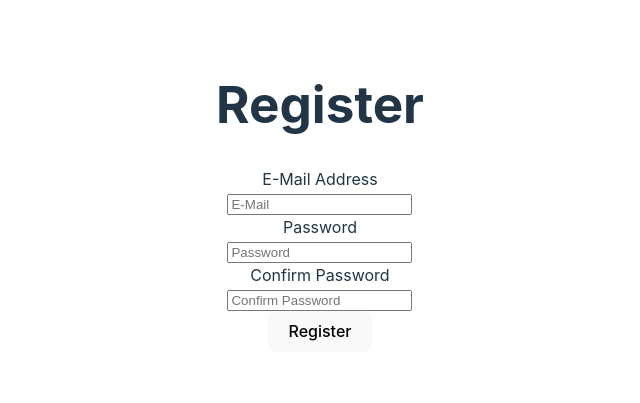
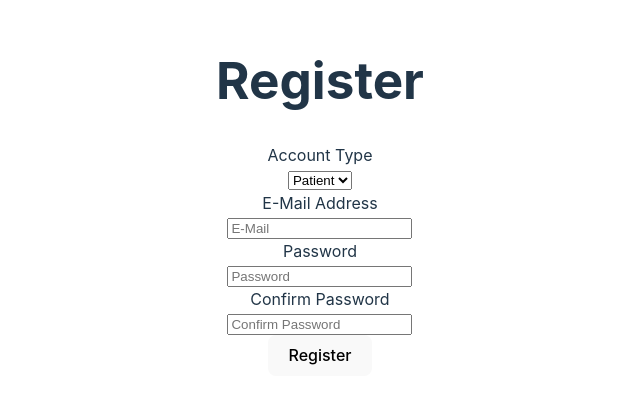
Before and after one commit to eduhaidu/diagnosis_app, a React (Vite) app in the folder diagnosisapp/: page /register in a window 1280 px wide. Shown: the part 203-606 px from the top of the page, without its empty margins (320-960 px from the left). Built offline with nearby package versions, Linux system fonts and the light colour scheme.

Commit message:
updated register card

```diff
--- a/diagnosisapp/src/components/RegisterCard.jsx
+++ b/diagnosisapp/src/components/RegisterCard.jsx
@@ -3,6 +3,13 @@ function RegisterCard(){
         <div className="register_card">
             <h1>Register</h1>
             <form>
+                <div className="accountTypeHeader">Account Type</div>
+                <div className="accountTypeSelect">
+                    <select>
+                        <option value="patient">Patient</option>
+                        <option value="doctor">Doctor</option>
+                    </select>
+                </div>
                 <div className="emailHeader">E-Mail Address</div>
                 <div className="emailInput">
                 <input type="text" placeholder="E-Mail" />
```
Also changed, not shown: diagnosisapp/src/pages/Profile.jsx (added).
